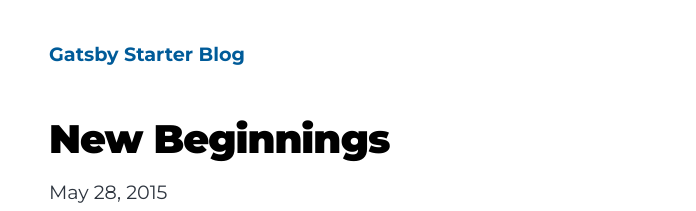
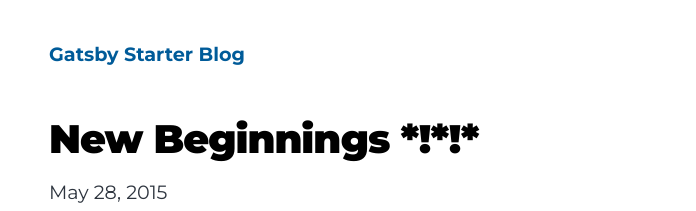
Before and after one commit to aitkenster/test-site, a Gatsby site: page /new-beginnings/ in a window 1280 px wide. Shown: the top 211 px of the page, without its empty margins (275-971 px from the left). Built offline with nearby package versions, Linux system fonts and the light colour scheme; Gatsby itself is replaced by a stand-in of ours.

Commit message:
Update index.md

```diff
--- a/content/blog/new-beginnings/index.md
+++ b/content/blog/new-beginnings/index.md
@@ -1,5 +1,5 @@
 ---
-title: New Beginnings
+title: New Beginnings *!*!*
 date: "2015-05-28T22:40:32.169Z"
 description: This is a custom description for SEO and Open Graph purposes, rather than the default generated excerpt. Simply add a description field to the frontmatter.
 ---
```
